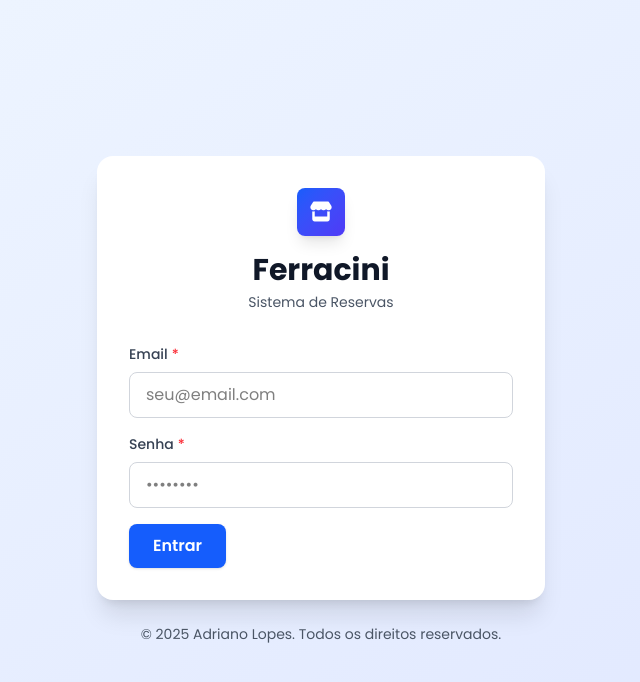
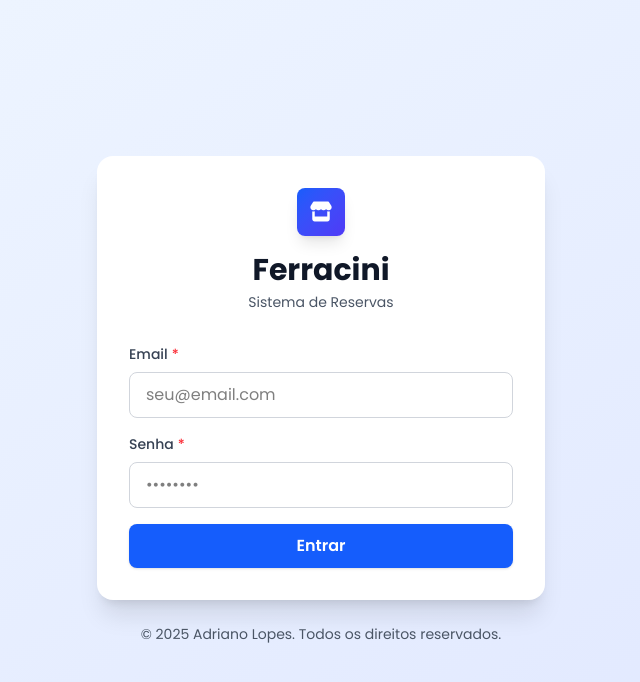
Before and after one commit to adrianolopees/ferracini-crm, a React (Vite) app: page /login in a window 1280 px wide. Shown: the top 682 px of the page, without its empty margins (319-959 px from the left). Built offline with nearby package versions, Linux system fonts and the light colour scheme; no server answers.

Commit message:
refactor: enhance Button component in Login form for improved styling and layout

```diff
--- a/src/pages/Login.tsx
+++ b/src/pages/Login.tsx
@@ -83,7 +83,12 @@ function Login() {
               required
             />
 
-            <Button type="submit" disabled={isLoading}>
+            <Button
+              type="submit"
+              disabled={isLoading}
+              fullWidth={true}
+              className="flex justify-center"
+            >
               {isLoading ? (
                 <span className="flex items-center justify-center gap-2">
                   <Spinner size="sm" />
```
